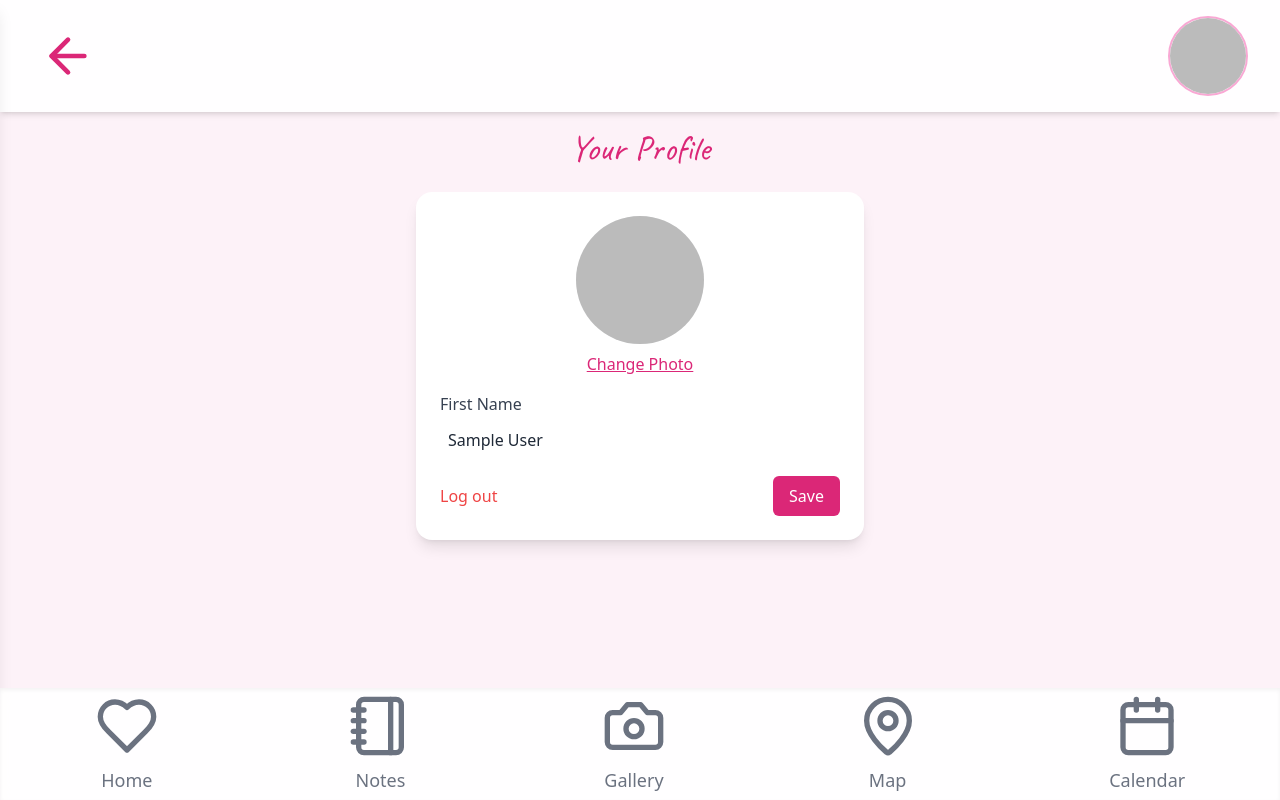
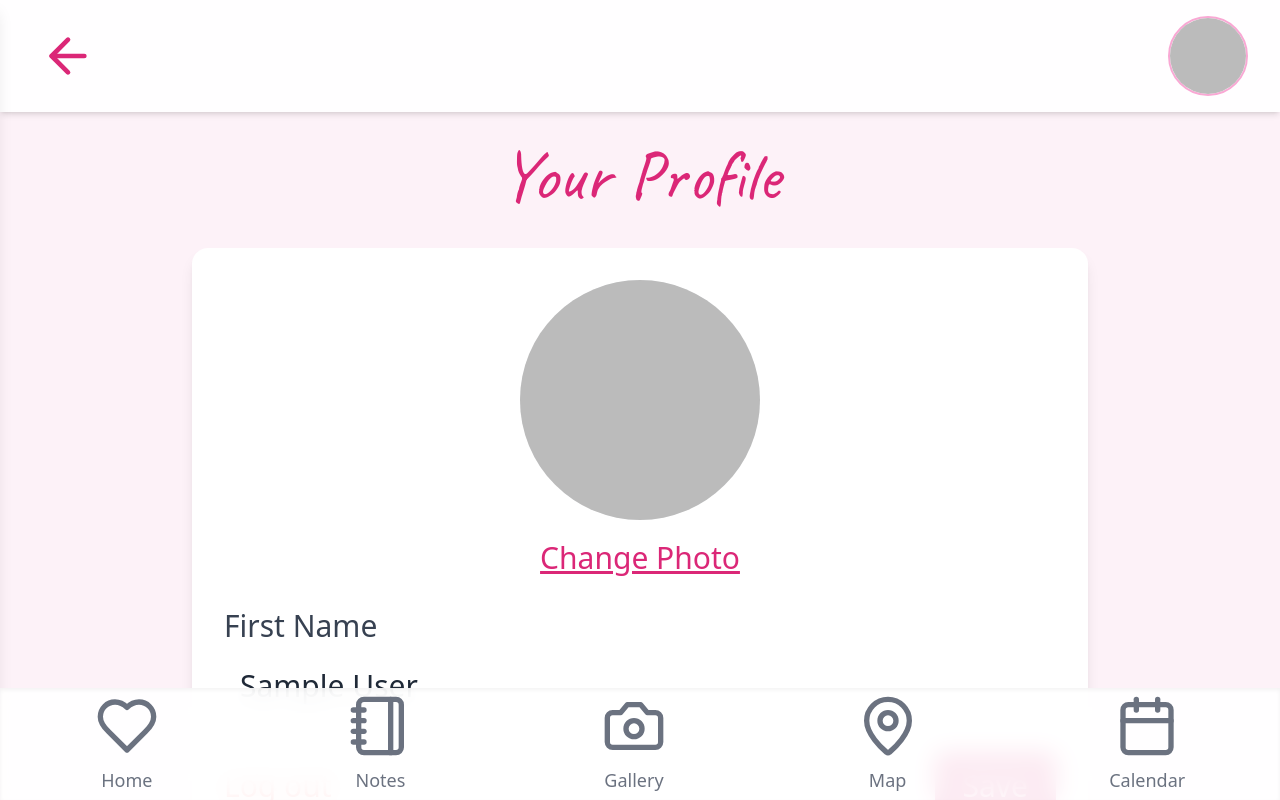
Before and after one commit to ui8966/WilliamAndMaminaForever-website, a React (Vite) app in the folder william-and-mamina-forever/: page /profile in a window 1280 px wide. Built offline with nearby package versions, Linux system fonts and the light colour scheme; no server answers; sample sign-in values are in the browser's storage.

Commit message:
made things bigger in the profilepage

```diff
--- a/william-and-mamina-forever/src/pages/ProfilePage.tsx
+++ b/william-and-mamina-forever/src/pages/ProfilePage.tsx
@@ -57,60 +57,66 @@ export default function ProfilePage() {
   }
 
   return (
-    <div className="min-h-screen bg-pink-50 flex flex-col items-center p-4 space-y-6">
-      <h2 className="text-4xl font-heading text-pink-600">Your Profile</h2>
+    <div className="min-h-screen bg-pink-50 flex flex-col items-center p-7 space-y-9">
+      <h2 className="text-7xl font-heading text-pink-600">Your Profile</h2>
 
       <form
         onSubmit={handleSubmit}
-        className="bg-white p-6 rounded-2xl shadow-lg w-full max-w-md space-y-4"
+        className="bg-white p-8 rounded-2xl shadow-lg w-full max-w-4xl space-y-8"
       >
         {/* Photo picker */}
         <div className="flex flex-col items-center">
-          <div className="w-32 h-32 rounded-full overflow-hidden bg-gray-100">
+          <div className="w-60 h-60 rounded-full overflow-hidden bg-gray-100">
             {preview ? (
-              <img src={preview} alt="avatar preview" className="w-full h-full object-cover" />
+              <img
+                src={preview}
+                alt="avatar preview"
+                className="w-full h-full object-cover"
+              />
             ) : (
               <div className="flex items-center justify-center w-full h-full text-gray-400">
-                <Camera className="w-12 h-12" />
+                <Camera className="w-18 h-18" />
               </div>
             )}
           </div>
-          <label className="mt-2 cursor-pointer text-pink-600 underline">
+          <label className="mt-5 cursor-pointer text-3xl text-pink-600 underline">
             Change Photo
             <input
               type="file"
               accept="image/*"
               className="hidden"
-              onChange={e => e.target.files && setPhotoFile(e.target.files[0])}
+              onChange={e =>
+                e.target.files && setPhotoFile(e.target.files[0])
+              }
             />
           </label>
         </div>
 
         {/* First name */}
         <label className="block">
-          <span className="text-gray-700">First Name</span>
+          <span className="text-3xl text-gray-700">First Name</span>
           <input
             type="text"
             required
             value={firstName}
             onChange={e => setFirstName(e.target.value)}
-            className="mt-1 w-full rounded-md border-gray-300 p-2"
+            className="mt-2 w-full rounded-md border-gray-300 p-4 text-3xl"
           />
         </label>
 
         {/* Actions */}
-        <div className="flex justify-between">
+        <div className="flex justify-between items-center mt-4">
           <button
             type="button"
             onClick={() => logout().then(() => navigate('/login'))}
-            className="text-red-500"
+            className="text-3xl text-red-500"
           >
             Log out
           </button>
           <button
             type="submit"
             disabled={saving}
-            className="bg-pink-600 text-white px-4 py-2 rounded-md"
+            className="bg-pink-600 text-white px-7 py-4 text-3xl rounded-md hover:bg-pink-700 transition"
           >
             {saving ? 'Saving…' : 'Save'}
           </button>
```
